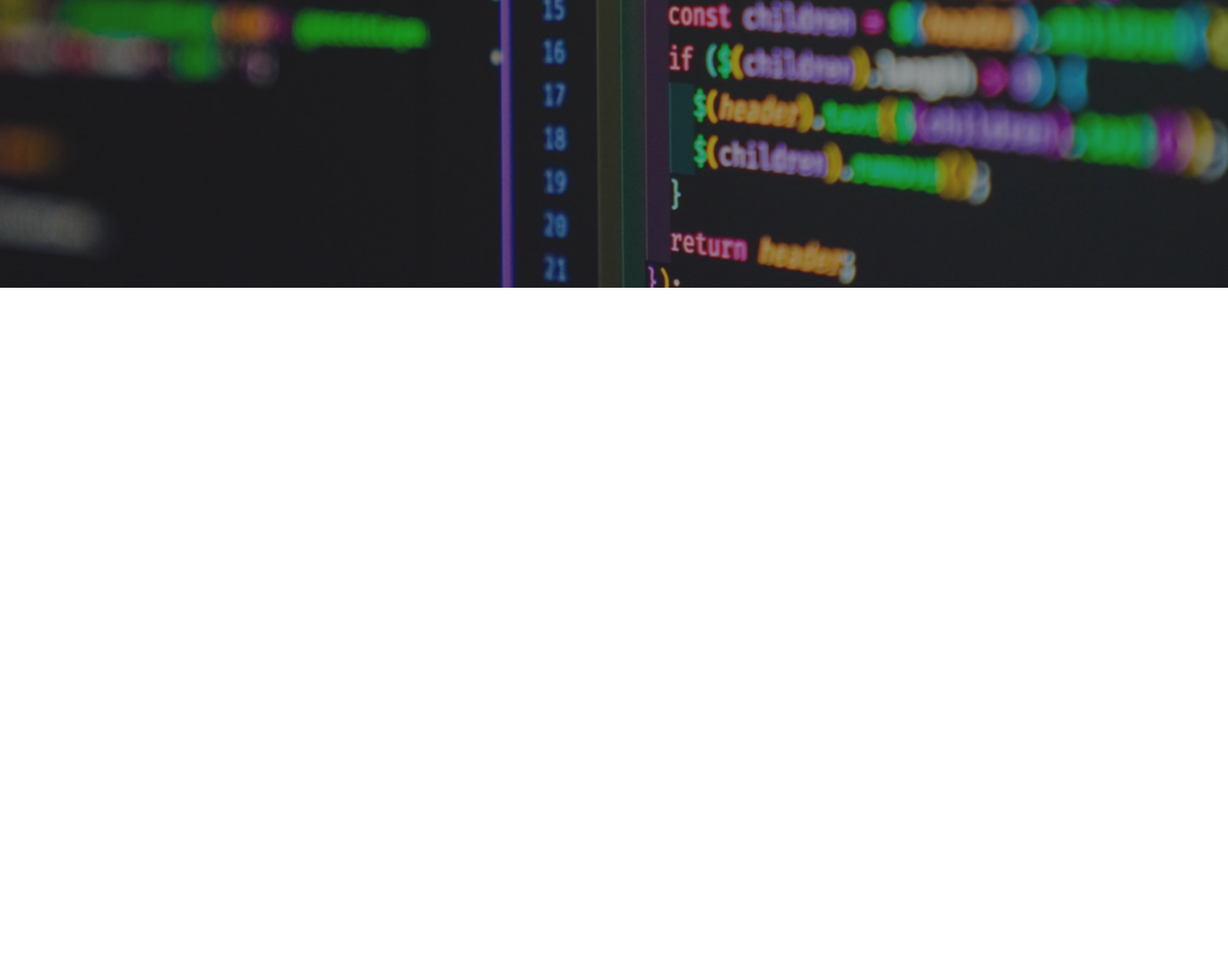
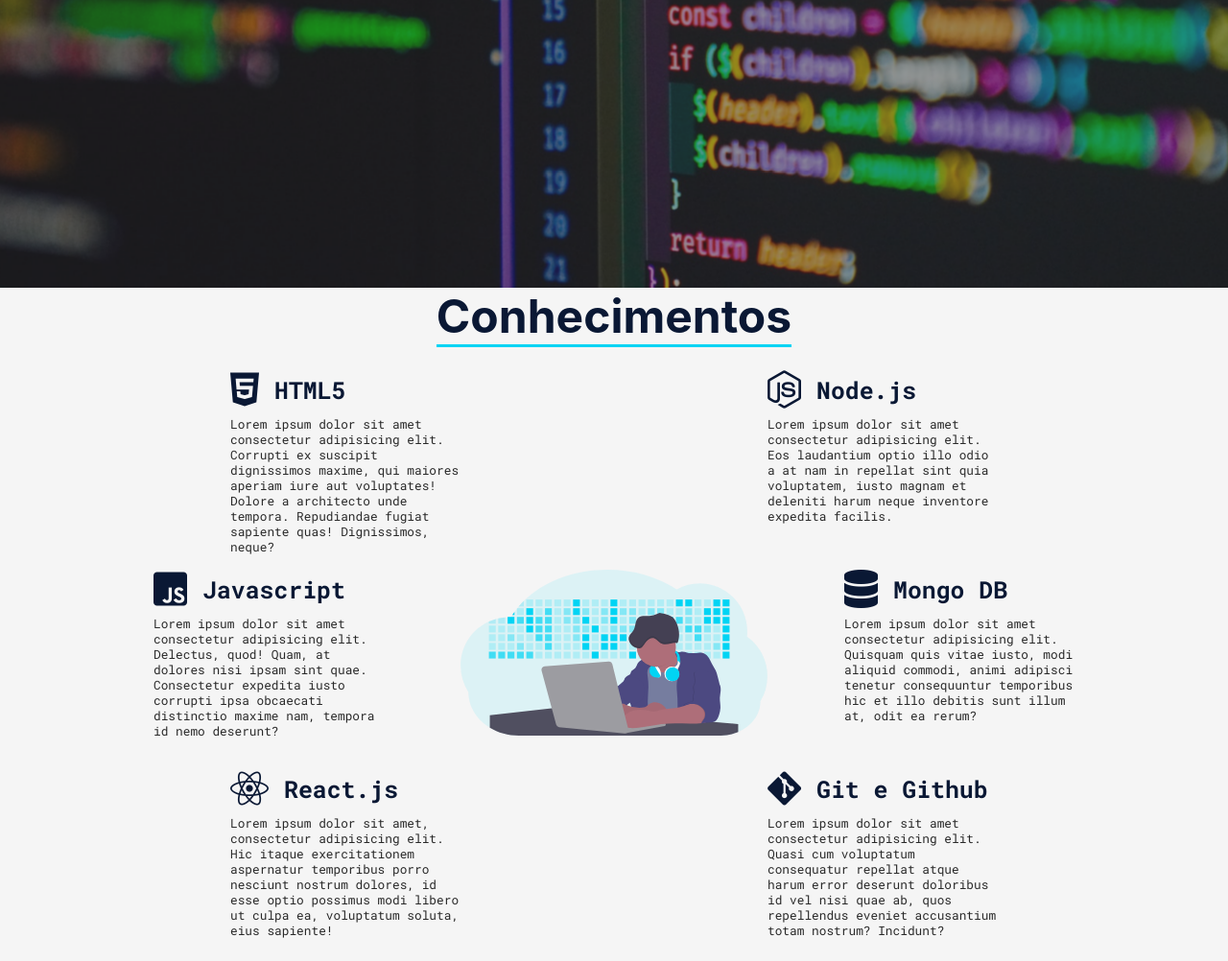
Before and after one commit to reginaldodlneto/personal-portfolio, a plain HTML site: page index.html in a window 1280 px wide. Shown: the part 500-1502 px from the top of the page at 96% size. Before the commit the page ends 800 px from the top, so only its background shows below. Drawn offline with Linux system fonts and the light colour scheme.

Commit message:
adding section skills

```diff
--- /dev/null
+++ b/css/_skills.scss
@@ -0,0 +1,93 @@
+.section {
+  background-color: $bg-color;
+}
+
+.section-header {
+  display: flex;
+  justify-content: center;
+  align-items: center;
+
+  h1 {
+    font-family: $font-primary;
+    font-size: 3rem;
+    color: $dark-blue;
+    border-bottom: solid 3px $light-blue;
+    margin-bottom: 1.5rem;
+  }
+}
+
+.skills {
+  display: grid;
+  grid-template-columns: repeat(16, 1fr);
+  grid-template-rows: repeat(6, 6rem);
+  row-gap: 0.5rem;
+
+  .skill {
+    &:nth-child(1) {
+      grid-column: 4 / 7;
+      grid-row: 1 / 3;
+    }
+
+    &:nth-child(2) {
+      grid-column: 3 / 6;
+      grid-row: 3 / 5;
+    }
+
+    &:nth-child(3) {
+      grid-column: 4 / 7;
+      grid-row: 5 / -1;
+    }
+
+    &:nth-child(4) {
+      grid-column: 11 / 14;
+      grid-row: 1 / 3;
+    }
+
+    &:nth-child(5) {
+      grid-column: 12 / 15;
+      grid-row: 3 / 5;
+    }
+
+    &:nth-child(6) {
+      grid-column: 11 / 14;
+      grid-row: 5 / -1;
+    }
+
+    .skill-header {
+      display: flex;
+      align-items: center;
+      color: $dark-blue;
+
+      i {
+        font-size: 2.5rem;
+      }
+
+      h3 {
+        font-family: $font-secondary;
+        font-size: 1.55rem;
+        padding-left: 1rem;
+      }
+    }
+
+    .skill-text {
+      font-size: 0.8rem;
+      font-family: $font-secondary;
+      margin-top: 0.5rem;
+
+      p {
+        color: $dark-grey;
+      }
+    }
+  }
+
+  .skill-img-wrapper {
+    grid-column: 7 / 11;
+    grid-row: 3 / 6;
+    width: 100%;
+
+    img {
+      object-fit: cover;
+      width: 100%;
+    }
+  }
+}
--- a/css/_variables.scss
+++ b/css/_variables.scss
@@ -7,3 +7,4 @@ $dark-grey: #292929;
 $medium-blue: #125d75;
 $dark-blue: #0a1834;
 $base-color: #fff;
+$bg-color: #f5f5f5;
--- a/css/main.scss
+++ b/css/main.scss
@@ -8,3 +8,4 @@
 @import 'menuHamburguer';
 @import 'header';
 @import 'menu';
+@import 'skills';
--- a/index.html
+++ b/index.html
@@ -68,17 +68,116 @@
           </ul>
         </nav>
         <div class="social-media">
-          <a href="https://www.linkedin.com/in/regidiogenes/"
+          <a href="https://www.linkedin.com/in/regidiogenes/" target="blank"
             ><i class="fab fa-linkedin"></i
           ></a>
-          <a href="https://github.com/reginaldodlneto"
+          <a href="https://github.com/reginaldodlneto" target="blank"
             ><i class="fab fa-github"></i
           ></a>
-          <a href="https://wa.me/5511988454867"
+          <a href="https://wa.me/5511988454867" target="blank"
             ><i class="fab fa-whatsapp"></i
           ></a>
         </div>
       </aside>
+
+      <section class="section">
+        <div class="section-header">
+          <h1>Conhecimentos</h1>
+        </div>
+        <div class="skills">
+          <div class="skill">
+            <div class="skill-header">
+              <i class="fab fa-html5"></i>
+              <h3>HTML5</h3>
+            </div>
+            <div class="skill-text">
+              <p>
+                Lorem ipsum dolor sit amet consectetur adipisicing elit.
+                Corrupti ex suscipit dignissimos maxime, qui maiores aperiam
+                iure aut voluptates! Dolore a architecto unde tempora.
+                Repudiandae fugiat sapiente quas! Dignissimos, neque?
+              </p>
+            </div>
+          </div>
+          <div class="skill">
+            <div class="skill-header">
+              <i class="fab fa-js-square"></i>
+              <h3>Javascript</h3>
+            </div>
+            <div class="skill-text">
+              <p>
+                Lorem ipsum dolor sit amet consectetur adipisicing elit.
+                Delectus, quod! Quam, at dolores nisi ipsam sint quae.
+                Consectetur expedita iusto corrupti ipsa obcaecati distinctio
+                maxime nam, tempora id nemo deserunt?
+              </p>
+            </div>
+          </div>
+          <div class="skill">
+            <div class="skill-header">
+              <i class="fab fa-react"></i>
+              <h3>React.js</h3>
+            </div>
+            <div class="skill-text">
+              <p>
+                Lorem ipsum dolor sit amet, consectetur adipisicing elit. Hic
+                itaque exercitationem aspernatur temporibus porro nesciunt
+                nostrum dolores, id esse optio possimus modi libero ut culpa ea,
+                voluptatum soluta, eius sapiente!
+              </p>
+            </div>
+          </div>
+          <div class="skill">
+            <div class="skill-header">
+              <i class="fab fa-node-js"></i>
+              <h3>Node.js</h3>
+            </div>
+            <div class="skill-text">
+              <p>
+                Lorem ipsum dolor sit amet consectetur adipisicing elit. Eos
+                laudantium optio illo odio a at nam in repellat sint quia
+                voluptatem, iusto magnam et deleniti harum neque inventore
+                expedita facilis.
+              </p>
+            </div>
+          </div>
+          <div class="skill">
+            <div class="skill-header">
+              <i class="fas fa-database"></i>
+              <h3>Mongo DB</h3>
+            </div>
+            <div class="skill-text">
+              <p>
+                Lorem ipsum dolor sit amet consectetur adipisicing elit.
+                Quisquam quis vitae iusto, modi aliquid commodi, animi adipisci
+                tenetur consequuntur temporibus hic et illo debitis sunt illum
+                at, odit ea rerum?
+              </p>
+            </div>
+          </div>
+          <div class="skill">
+            <div class="skill-header">
+              <i class="fab fa-git-alt"></i>
+              <h3>Git e Github</h3>
+            </div>
+            <div class="skill-text">
+              <p>
+                Lorem ipsum dolor sit amet consectetur adipisicing elit. Quasi
+                cum voluptatum consequatur repellat atque harum error deserunt
+                doloribus id vel nisi quae ab, quos repellendus eveniet
+                accusantium totam nostrum? Incidunt?
+              </p>
+            </div>
+          </div>
+
+          <div class="skill-img-wrapper">
+            <img
+              src="./images/image-skills.svg"
+              alt="Ilustração de uma pessoa com headset em volta do pescoço enquanto usa seu notebook."
+            />
+          </div>
+        </div>
+      </section>
     </main>
 
     <script src="./js/script.js"></script>
```
Also changed, not shown: css/main.css, images/image-skill.png (added), images/image-skills.svg (added), 1 other file.
